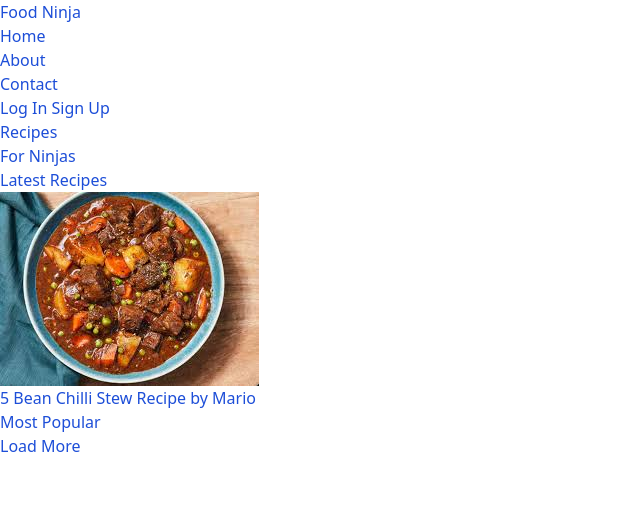
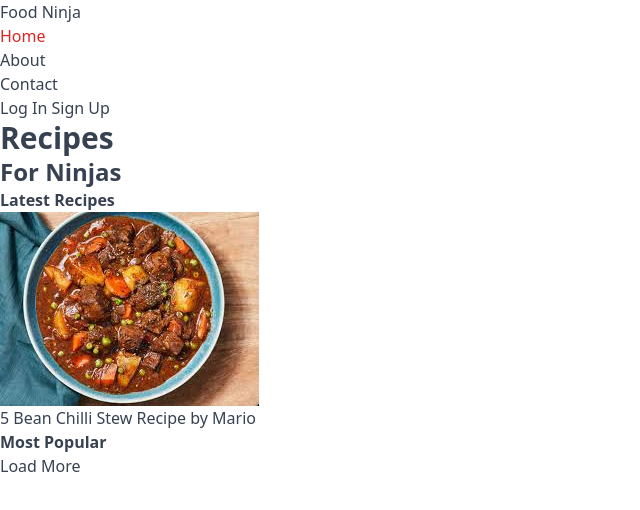
Before and after one commit to ahmed-arifgala/Tailwind-Tutorial, a website: page src/index.html in a window 1280 px wide. Shown: the whole page, without its empty margins (0-640 px from the left). Drawn offline with Linux system fonts and the light colour scheme.

Commit message:
Tailwind Font and Colors

```diff
--- a/src/index.html
+++ b/src/index.html
@@ -5,12 +5,12 @@
   <meta name="viewport" content="width=device-width, initial-scale=1.0">
   <link href="/dist/output.css" rel="stylesheet">
 </head>
-<body class="text-blue-700">
+<body class="text-gray-700">
 
 
     <!--as soon a syou inc the css stylesheet it will rip off all defualt styles-->
 
-    <div> <!--Content Wrapper-->
+    <div > <!--Content Wrapper-->
 
         <div>
             <nav>
@@ -20,7 +20,7 @@
                     </h1>
                 </div>
                 <ul>
-                    <li>
+                    <li class="text-red-600">
                         <a href="#">
                             <span>Home</span>
                         </a>
@@ -46,11 +46,11 @@
             </div>
 
             <header>
-                <h2>Recipes</h2>
-                <h3>For Ninjas</h3>
+                <h2 class="text-3xl text-gray-700 font-semibold">Recipes</h2>
+                <h3 class="text-2xl font-semibold">For Ninjas</h3>
 
                 <div>
-                    <h4>Latest Recipes</h4>
+                    <h4 class="font-bold">Latest Recipes</h4>
 
                     <div>
                         <!--cards go here-->
@@ -63,7 +63,7 @@
                         </div>
                     </div>
 
-                    <h4>Most Popular</h4>
+                    <h4 class="font-bold">Most Popular</h4>
 
                     <div>
                         <!--cards go here-->
```
Also changed, not shown: dist/output.css.
